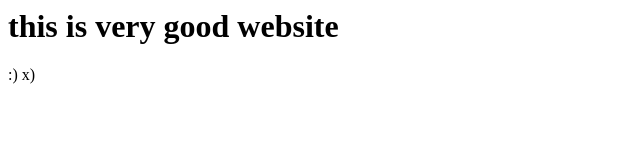
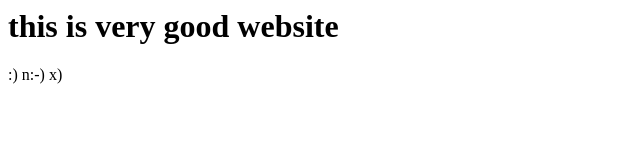
Before and after one commit to shreebeldar/remi-repo, a plain HTML site: page index.html in a window 1280 px wide. Shown: the full height of the page, 0-640 px from the left. Drawn offline with Linux system fonts and the light colour scheme.

Commit message:
added n:-) to index.html

```diff
--- a/index.html
+++ b/index.html
@@ -1,5 +1,5 @@
 <html>
 <title>this is is good website</title>
 <h1>this is very good website</h1>
-<p>:) x)</p>
+<p>:) n:-) x)</p>
 </html>
```
